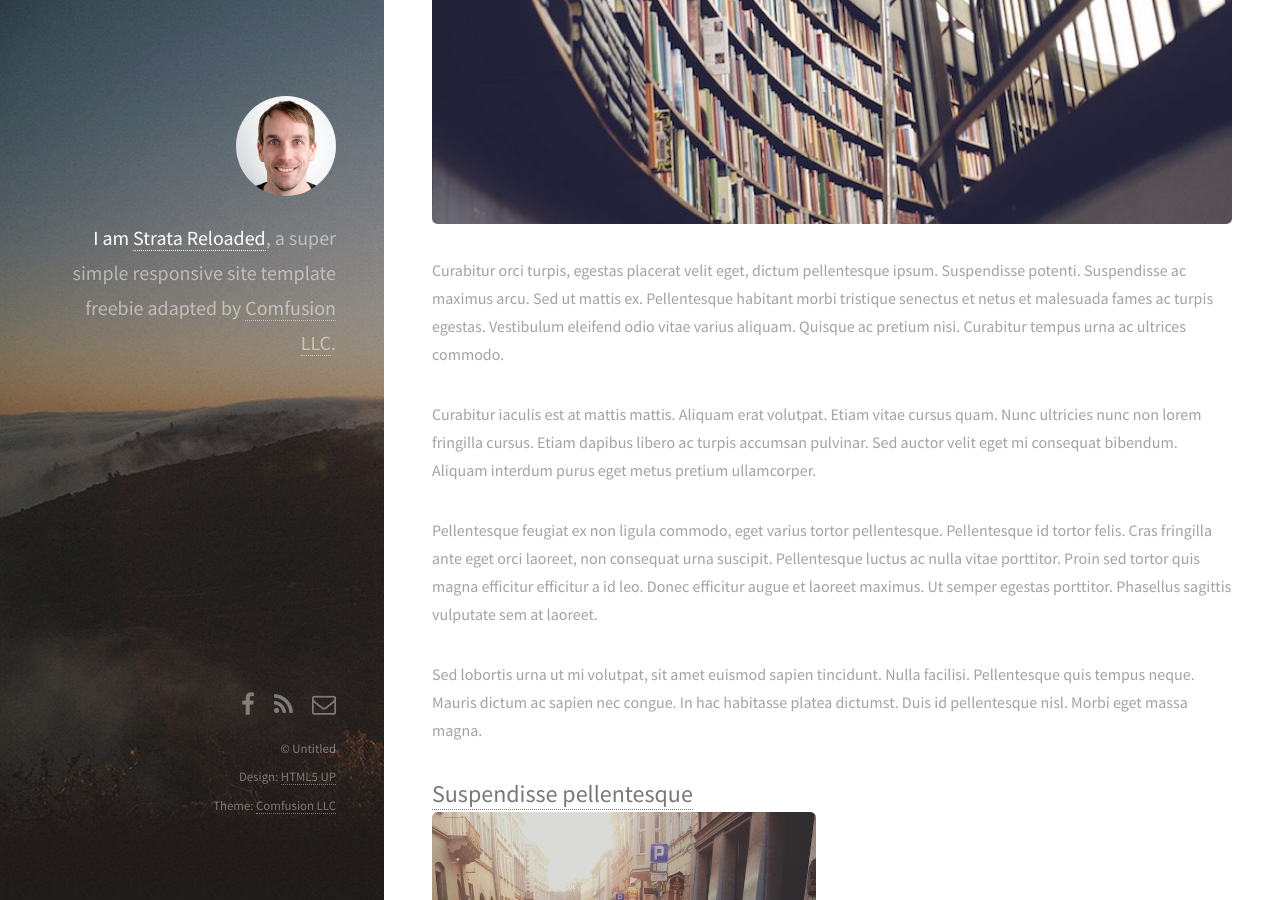
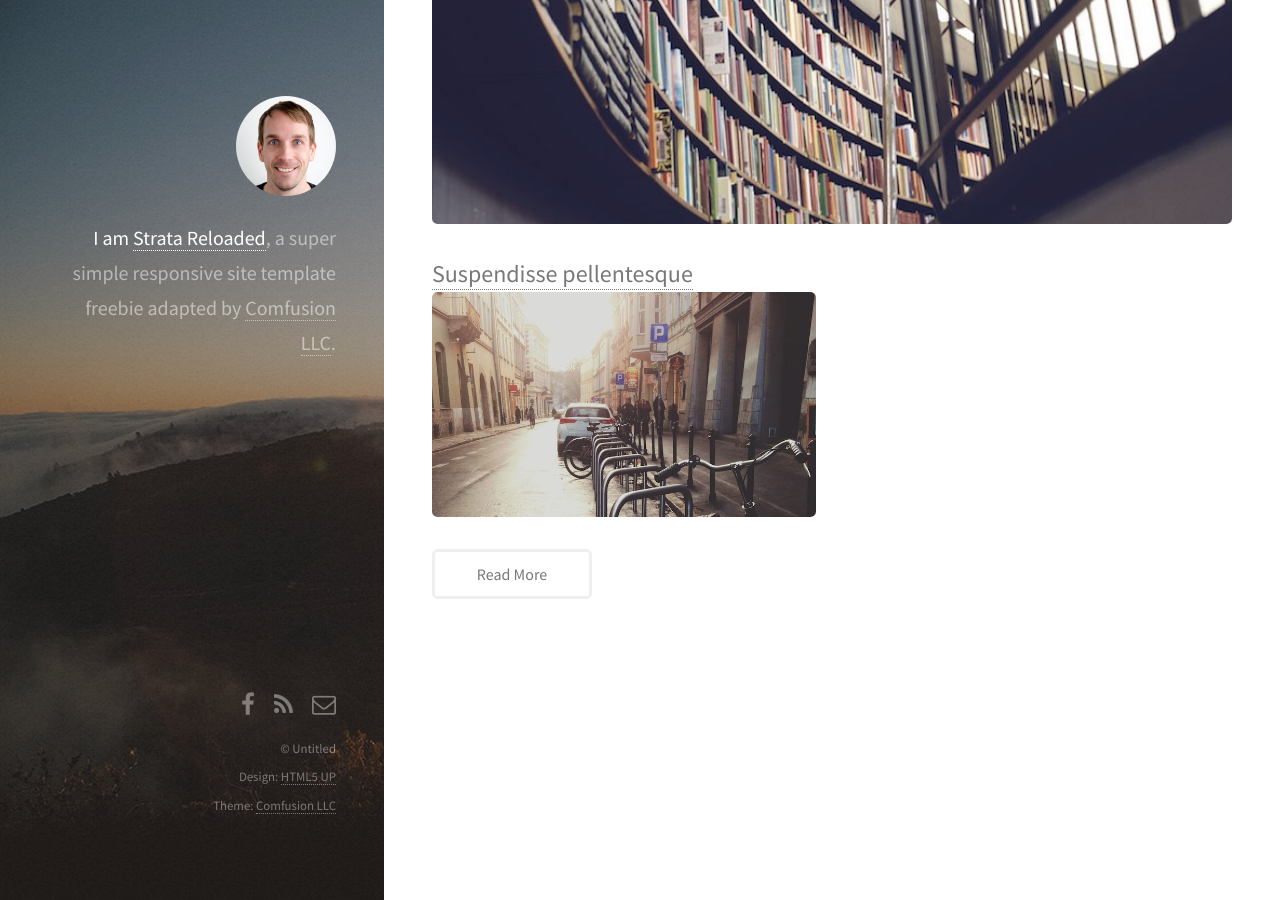
Before and after one commit to fracuci/fracuci.github.io, a Jekyll site: the page built from _posts/2015-02-17-curabitur.markdown, in a window 1280 px wide and 900 px high, scrolled down 441 px. Built offline with Jekyll 4.4.1, drawn with Linux system fonts in a browser that asks for light colours; nearby versions of some CDN libraries.

Commit message:
Update 2015-02-17-curabitur.markdown

```diff
--- a/_posts/2015-02-17-curabitur.markdown
+++ b/_posts/2015-02-17-curabitur.markdown
@@ -1,10 +1,4 @@
 ---
 layout: post
 ---
-<img src="/images/fulls/03.jpg" class="fit image"> Curabitur orci turpis, egestas placerat velit eget, dictum pellentesque ipsum. Suspendisse potenti. Suspendisse ac maximus arcu. Sed ut mattis ex. Pellentesque habitant morbi tristique senectus et netus et malesuada fames ac turpis egestas. Vestibulum eleifend odio vitae varius aliquam. Quisque ac pretium nisi. Curabitur tempus urna ac ultrices commodo.
-
-Curabitur iaculis est at mattis mattis. Aliquam erat volutpat. Etiam vitae cursus quam. Nunc ultricies nunc non lorem fringilla cursus. Etiam dapibus libero ac turpis accumsan pulvinar. Sed auctor velit eget mi consequat bibendum. Aliquam interdum purus eget metus pretium ullamcorper.
-
-Pellentesque feugiat ex non ligula commodo, eget varius tortor pellentesque. Pellentesque id tortor felis. Cras fringilla ante eget orci laoreet, non consequat urna suscipit. Pellentesque luctus ac nulla vitae porttitor. Proin sed tortor quis magna efficitur efficitur a id leo. Donec efficitur augue et laoreet maximus. Ut semper egestas porttitor. Phasellus sagittis vulputate sem at laoreet.
-
-Sed lobortis urna ut mi volutpat, sit amet euismod sapien tincidunt. Nulla facilisi. Pellentesque quis tempus neque. Mauris dictum ac sapien nec congue. In hac habitasse platea dictumst. Duis id pellentesque nisl. Morbi eget massa magna.
+<img src="/images/fulls/03.jpg" class="fit image">
```
